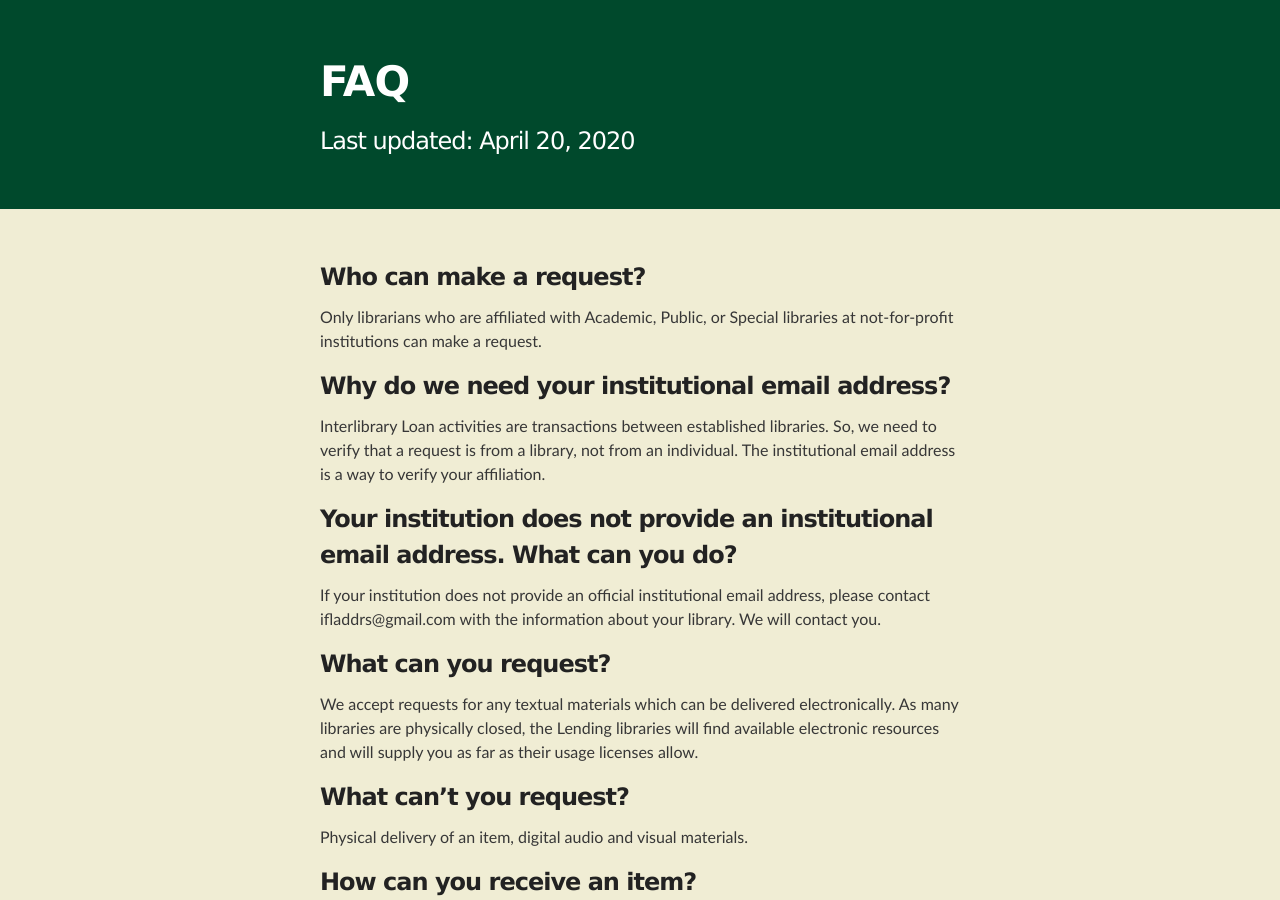
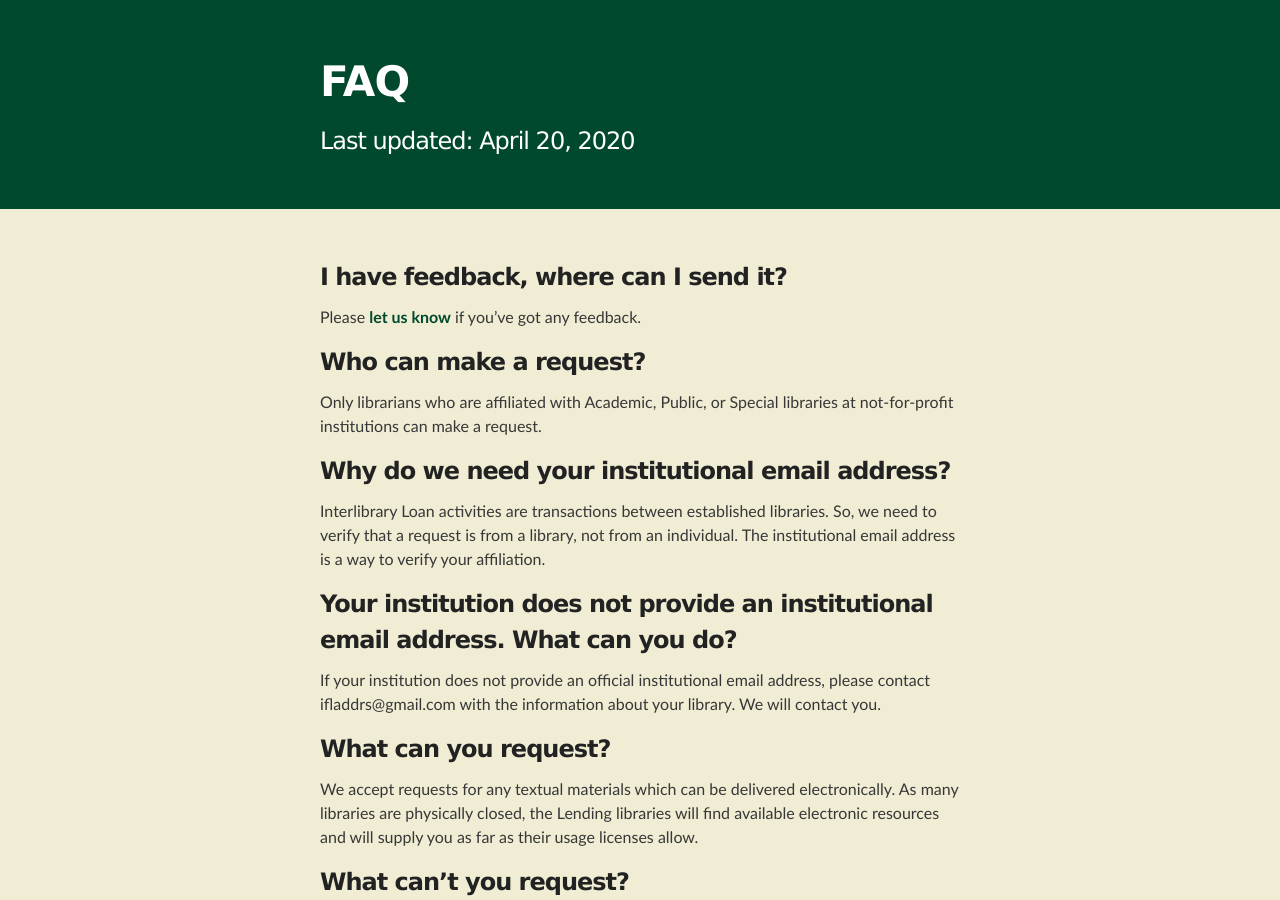
Before and after one commit to JosephMcArthur/rscvd-dev, a Jekyll site: the page built from faq.md, in a window 1280 px wide and 900 px high. Built offline with Jekyll 4.4.1, drawn with Linux system fonts in a browser that asks for light colours; our own code applies the rules of GitHub Pages for plain Markdown files.

Commit message:
more routes for feedback

```diff
--- a/faq.md
+++ b/faq.md
@@ -1,6 +1,9 @@
 ---
 layout: faq
 ---
+### I have feedback, where can I send it?
+Please <a href = "mailto:ifladdrs@gmail.com">let us know</a> if you've got any feedback.
+
 ### Who can make a request?
 Only librarians who are affiliated with Academic, Public, or Special libraries at not-for-profit institutions can make a request.
 
```
